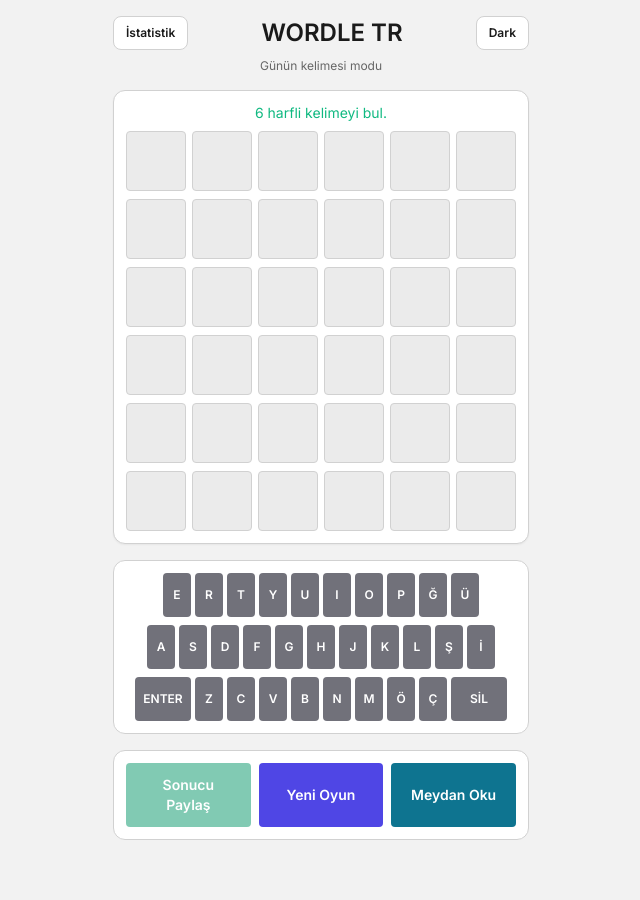
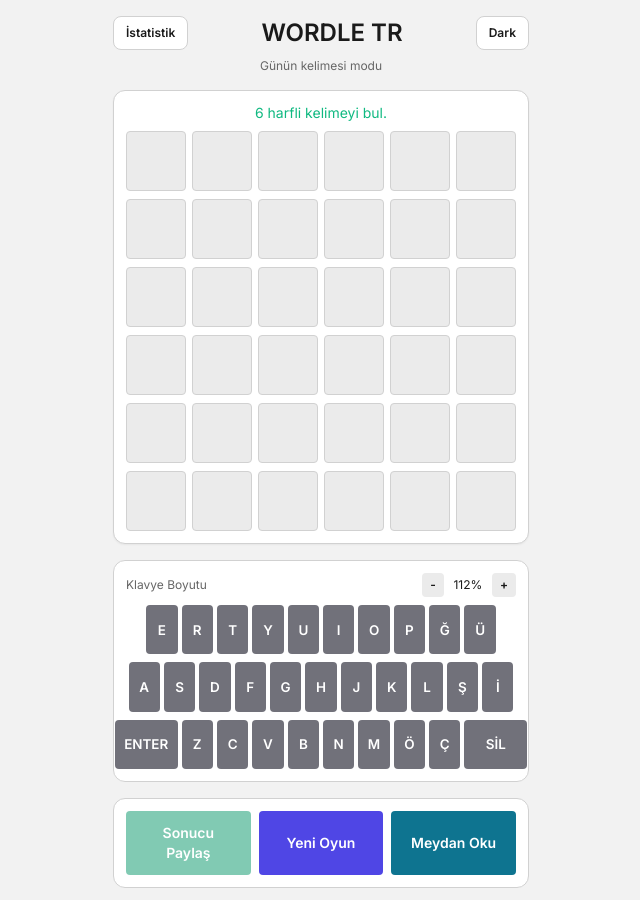
Before and after one commit to zumergurlen/wordle-tr-6, a React (Vite) app: page / in a window 1280 px wide. Both pictures are taken after a click on the button "Oyuna Başla". Shown: the whole page, without its empty margins (319-959 px from the left). Before the commit the page ends 852 px from the top, so only its background shows below. Built offline with nearby package versions, Linux system fonts and the light colour scheme.

Commit message:
Add adjustable keyboard size with larger default

```diff
--- a/src/App.tsx
+++ b/src/App.tsx
@@ -34,6 +34,7 @@ type GameStats = {
 
 const STATS_KEY = "wordle-tr6-stats";
 const THEME_KEY = "wordle-tr6-theme";
+const KB_SCALE_KEY = "wordle-tr6-keyboard-scale";
 
 const INITIAL_STATS: GameStats = {
   played: 0,
@@ -123,6 +124,12 @@ export default function App() {
       return INITIAL_STATS;
     }
   });
+  const [keyboardScale, setKeyboardScale] = useState<number>(() => {
+    const saved = localStorage.getItem(KB_SCALE_KEY);
+    const numeric = saved ? Number(saved) : NaN;
+    if (!Number.isNaN(numeric) && numeric >= 1 && numeric <= 1.5) return numeric;
+    return 1.12;
+  });
 
   const [statsOpen, setStatsOpen] = useState(false);
   const [challengeOpen, setChallengeOpen] = useState(false);
@@ -177,6 +184,10 @@ export default function App() {
   useEffect(() => {
     localStorage.setItem(STATS_KEY, JSON.stringify(stats));
   }, [stats]);
+
+  useEffect(() => {
+    localStorage.setItem(KB_SCALE_KEY, keyboardScale.toFixed(2));
+  }, [keyboardScale]);
 
   const board = useMemo(() => {
     const rows = [...guesses];
@@ -345,6 +356,14 @@ export default function App() {
     setWordLength(nextLen);
   }
 
+  function growKeyboard() {
+    setKeyboardScale((prev) => Math.min(1.5, Number((prev + 0.06).toFixed(2))));
+  }
+
+  function shrinkKeyboard() {
+    setKeyboardScale((prev) => Math.max(0.9, Number((prev - 0.06).toFixed(2))));
+  }
+
   function startGame() {
     setHasStarted(true);
     setGuesses([]);
@@ -455,6 +474,26 @@ export default function App() {
       </section>
 
       <section className="sticky bottom-0 z-10 space-y-2 rounded-xl border border-[hsl(var(--stroke))] bg-[hsl(var(--surface))]/95 p-3 backdrop-blur">
+        <div className="mb-1 flex items-center justify-between text-xs">
+          <span className="text-[hsl(var(--muted))]">Klavye Boyutu</span>
+          <div className="flex items-center gap-1">
+            <button
+              type="button"
+              onClick={shrinkKeyboard}
+              className="rounded bg-[hsl(var(--surface2))] px-2 py-1 font-semibold"
+            >
+              -
+            </button>
+            <span className="w-10 text-center">{Math.round(keyboardScale * 100)}%</span>
+            <button
+              type="button"
+              onClick={growKeyboard}
+              className="rounded bg-[hsl(var(--surface2))] px-2 py-1 font-semibold"
+            >
+              +
+            </button>
+          </div>
+        </div>
         {TURKISH_KEYS.map((row, idx) => (
           <div key={idx} className="flex justify-center gap-1">
             {row.map((key) => {
@@ -472,7 +511,14 @@ export default function App() {
                   key={key}
                   type="button"
                   onClick={() => handleVirtualKey(key)}
-                  className={`min-h-11 rounded px-2 py-3 text-xs font-semibold active:scale-95 ${key === "ENTER" || key === "SİL" ? "min-w-14" : "min-w-7"} ${color}`}
+                  style={{
+                    minHeight: `${44 * keyboardScale}px`,
+                    minWidth: `${(key === "ENTER" || key === "SİL" ? 56 : 28) * keyboardScale}px`,
+                    fontSize: `${12 * keyboardScale}px`,
+                    paddingInline: `${8 * keyboardScale}px`,
+                    paddingBlock: `${10 * keyboardScale}px`,
+                  }}
+                  className={`rounded font-semibold active:scale-95 ${color}`}
                 >
                   {key}
                 </button>
```
Also changed, not shown: 6 other files (tests, documents, lock files or other folders).
